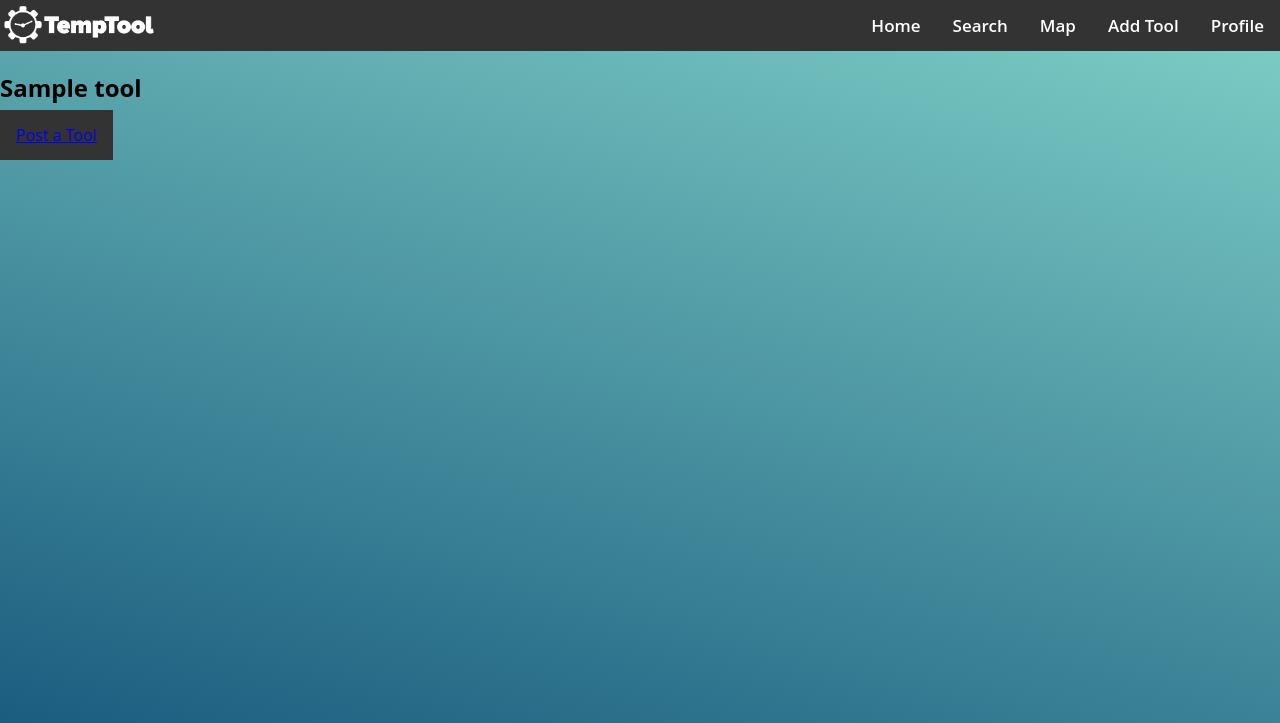
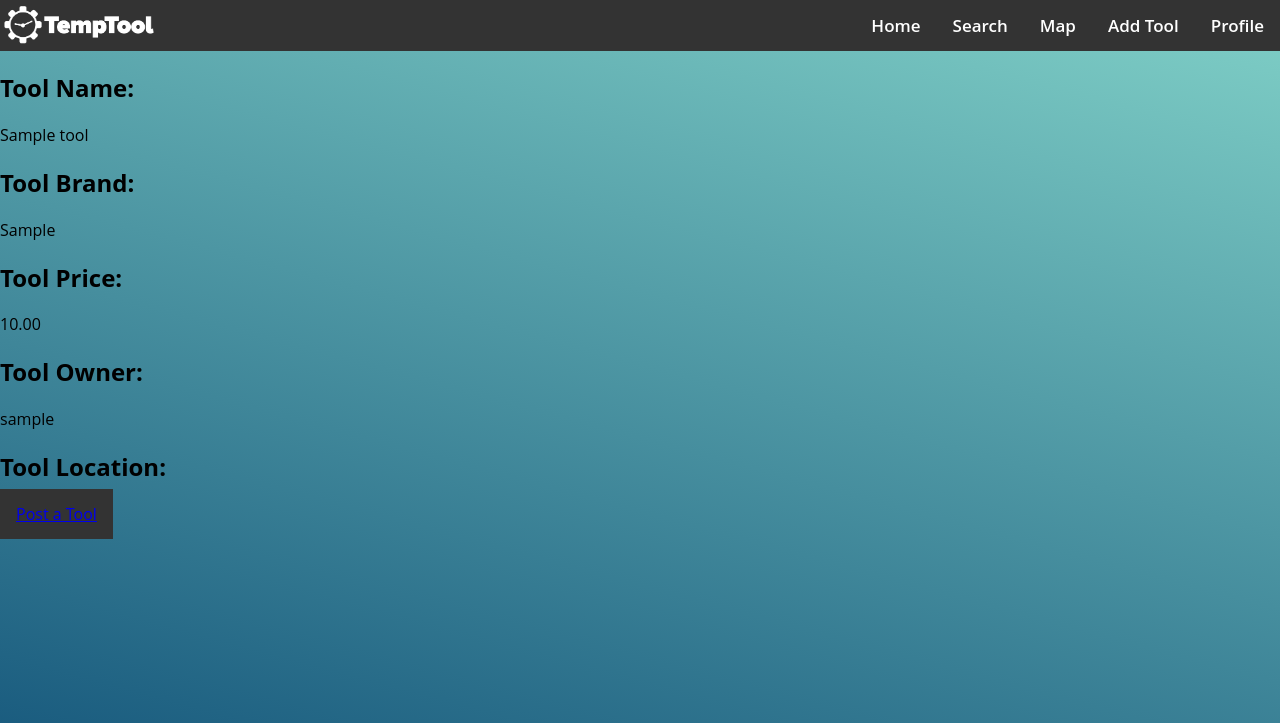
Before and after one commit to jacobef/djangang, a Django app: page /rental/details/1 in a window 1280 px wide. Shown: the top 723 px of the page. Run offline with Django 4.2, Linux system fonts and the light colour scheme; tables that the repository leaves empty hold one stand-in row (values such as "Sample post").

Commit message:
Update Details.html

```diff
--- a/djangang/rental/views.py
+++ b/djangang/rental/views.py
@@ -17,7 +17,7 @@
     return render(request, "rental/home.html")
 
 def details(request,pk):
-    tool = Tool.objects.get(pk = pk)
+    tool = Tool.objects.filter(pk = pk)
     return render(request, "rental/details.html", {'tool': tool})
 
 
--- a/djangang/templates/rental/details.html
+++ b/djangang/templates/rental/details.html
@@ -6,7 +6,13 @@
 
 {% block content %}
 
-<h2>{{ tool.name }}</h2>
+    <h2> Tool Name: </h2> <p>   {{ tool.get.name }}</p>
+    <h2> Tool Brand: </h2> <p>   {{ tool.get.brand }}</p>
+    <h2> Tool Price: </h2> <p>   {{ tool.get.price }}</p>
+    <h2> Tool Owner: </h2> <p>   {{ tool.get.owner }}</p>
+
+    <h2> Tool Location: </h2> <div class = "mapbox"></div>
+
 
     <div class = "action-btn">
     <a href = {%  url "rental:add" %}>Post a Tool</a>
```
